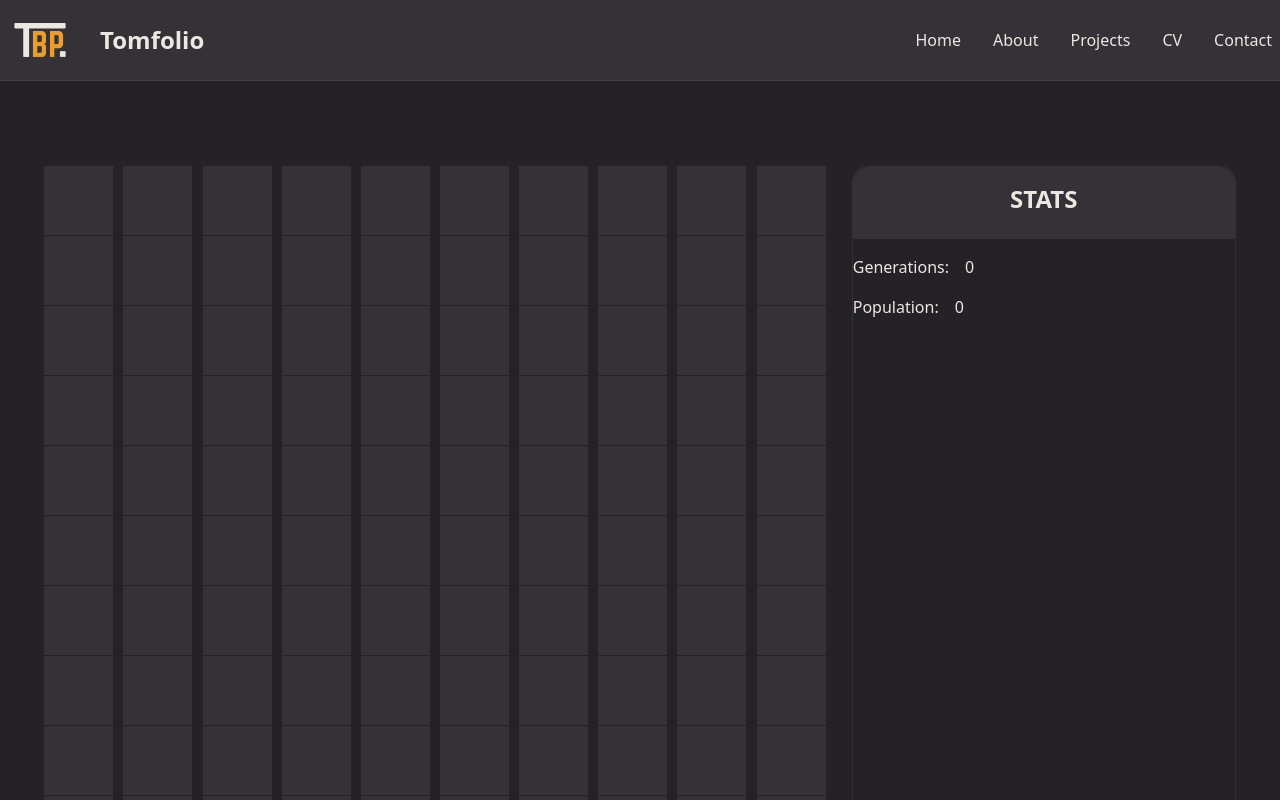
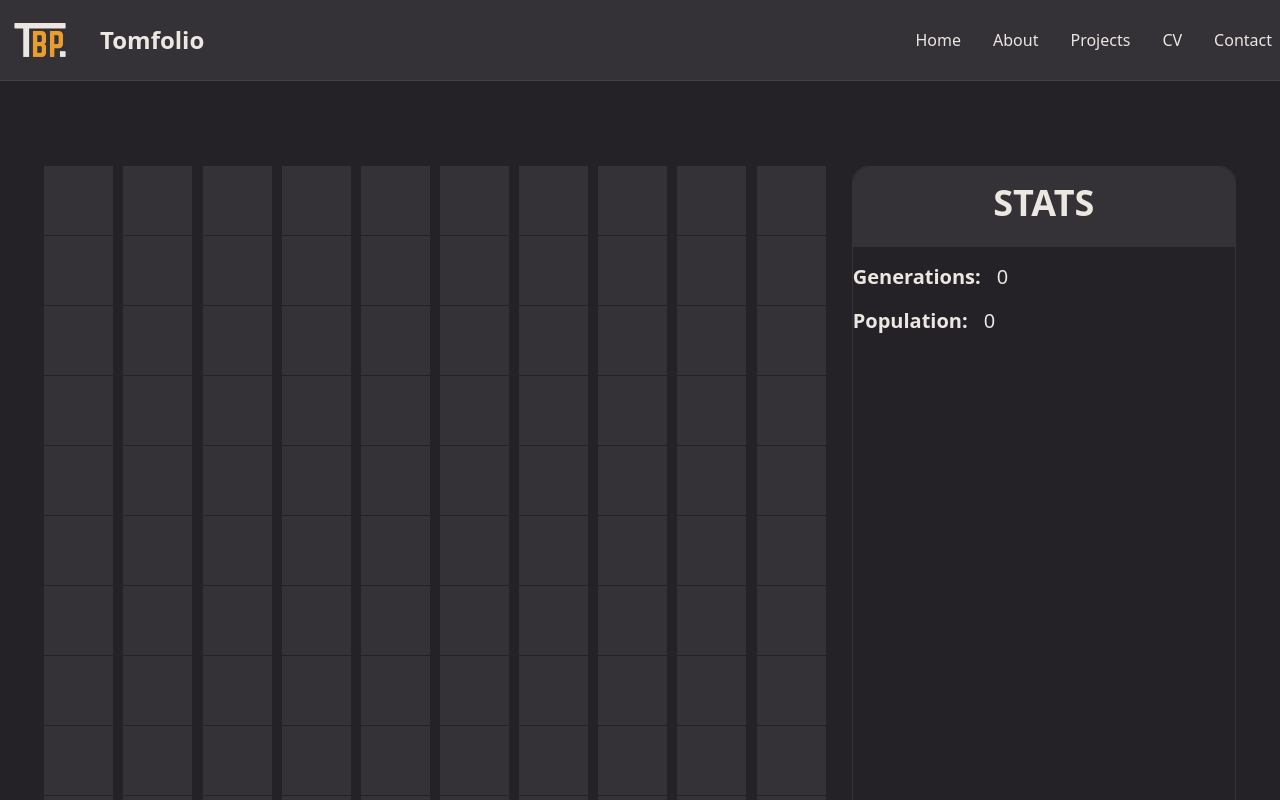
Before and after one commit to Tomi-Tom/Tomfolio, a React (Vite) app: page /lifegame in a window 1280 px wide. Shown: the top 800 px of the page. Built offline with nearby package versions, Linux system fonts and the light colour scheme; grey boxes are pictures that could not be loaded.

Commit message:
style: wide stats

```diff
--- a/src/components/LifeGame/Stats.tsx
+++ b/src/components/LifeGame/Stats.tsx
@@ -17,17 +17,17 @@ const Stats: React.FC<StatsProps> = ({ generations, population }) => {
           'justify-center items-center w-full bg-background-2 rounded-t-2xl p-4 pb-6'
         }
       >
-        <h1 className={'text-2xl text-center font-bold text-text-2 uppercase'}>
+        <h1 className={'text-4xl text-center font-bold text-text-2 uppercase'}>
           Stats
         </h1>
       </div>
       <div className={'flex flex-row gap-4'}>
-        <p className={'text-text-2'}>Generations:</p>
-        <p className={'text-text-2'}>{generations}</p>
+        <p className={'text-text-2 text-xl font-bold'}>Generations:</p>
+        <p className={'text-text-2 text-xl'}>{generations}</p>
       </div>
       <div className={'flex flex-row gap-4'}>
-        <p className={'text-text-2'}>Population:</p>
-        <p className={'text-text-2'}>{population}</p>
+        <p className={'text-text-2 text-xl font-bold'}>Population:</p>
+        <p className={'text-text-2 text-xl'}>{population}</p>
       </div>
     </div>
   )
--- a/src/pages/LifeGame.tsx
+++ b/src/pages/LifeGame.tsx
@@ -60,6 +60,14 @@ export default function LifeGamePage(): ReactElement {
           for (let x = -1; x <= 1; x++) {
             for (let y = -1; y <= 1; y++) {
               if (x === 0 && y === 0) {
+                continue
+              }
+              if (
+                i + x < 0 ||
+                i + x >= border ||
+                j + y < 0 ||
+                j + y >= border
+              ) {
                 continue
               }
               if (gridcells[i + x] && gridcells[i + x][j + y]) {
```
